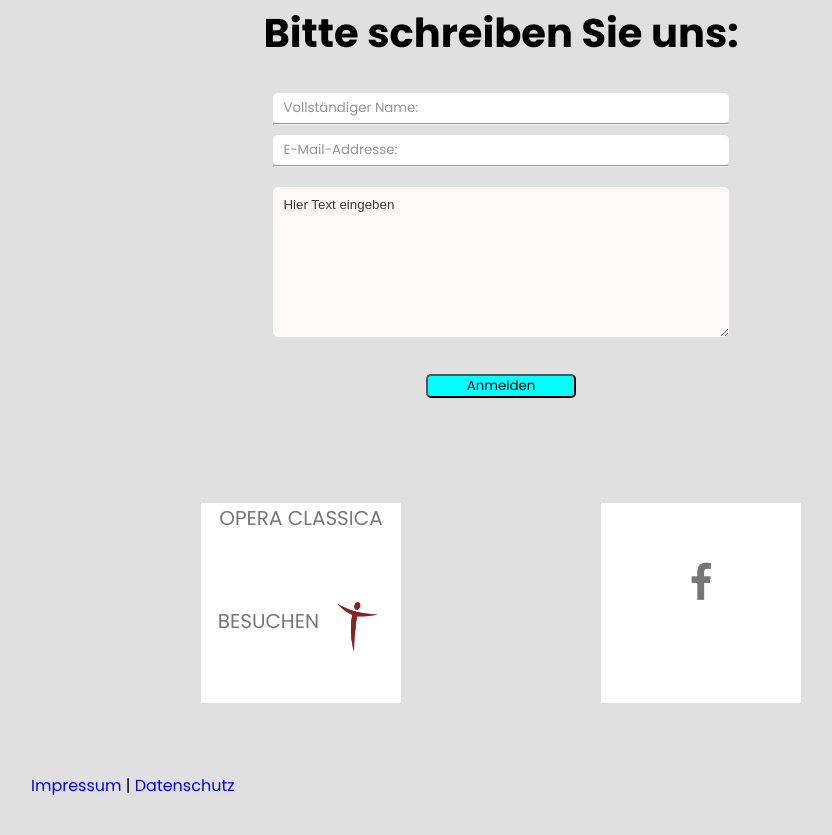
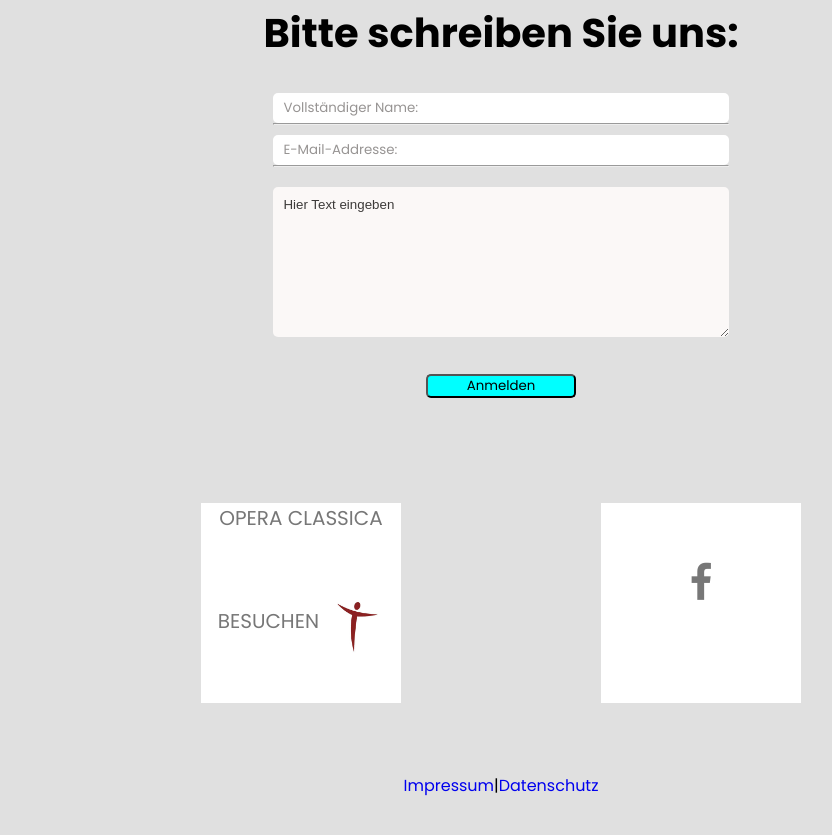
Before and after one commit to Ninjaphil24/OperaClassicaTournee, a plain HTML site: page index.html in a window 1280 px wide. Shown: the part 2832-3667 px from the top of the page, without its empty margins (139-971 px from the left). Drawn offline with nearby package versions, Linux system fonts and the light colour scheme.

Commit message:
Corrections 2

```diff
--- a/classicatournee.css
+++ b/classicatournee.css
@@ -547,7 +547,10 @@ section .box div span:nth-child(3) {
   background: linear-gradient(to top, #fcb045, #fd1d1d, #833ab4);
   transform: scale(1.3);
 }
-
+#data {
+  display: flex;
+  justify-content: center;
+}
 #data a {
   text-decoration: none;
   transition: 0.7s;
```
Also changed, not shown: index.html (+1 -0 lines).
